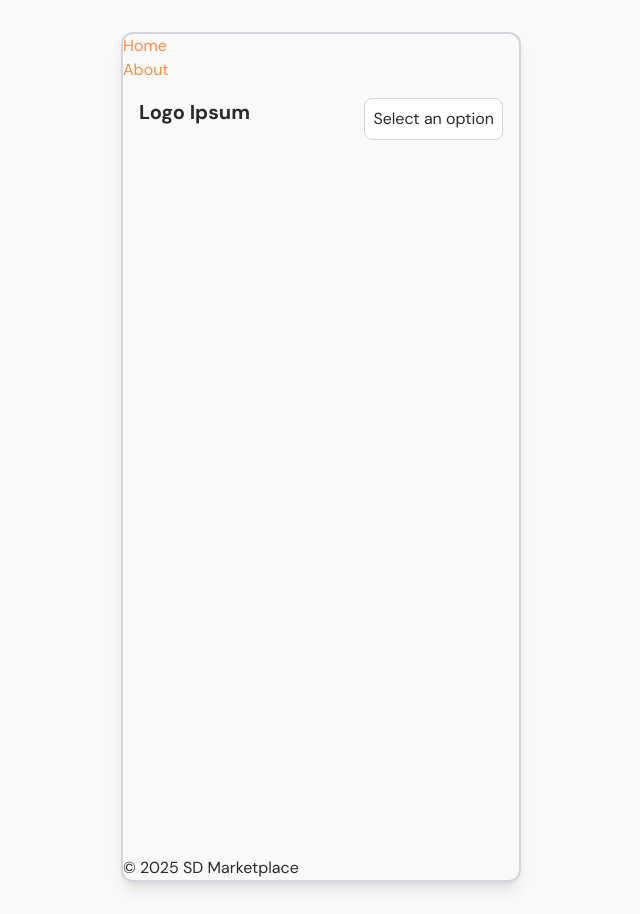
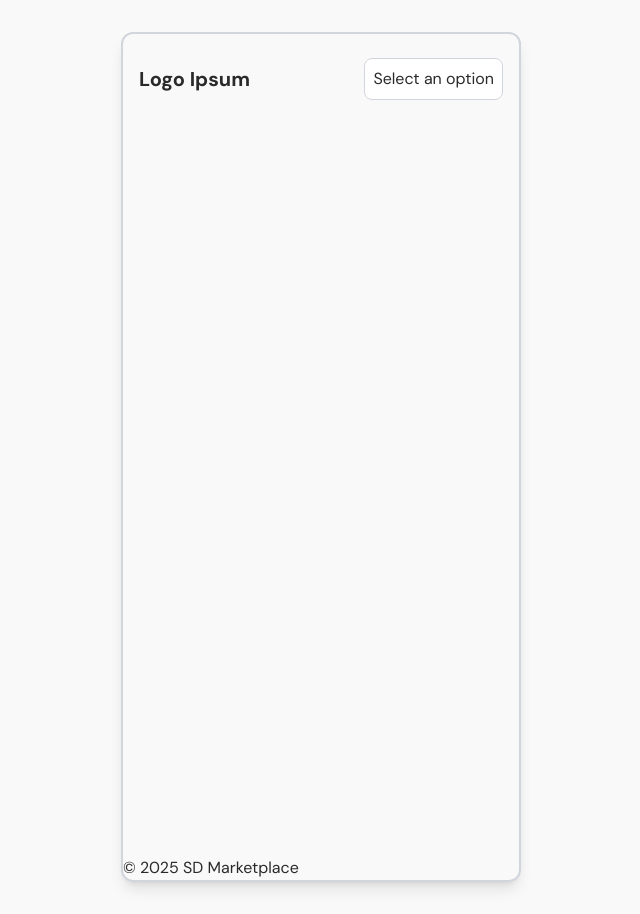
Before and after one commit to MaywedaDev/sd-marketplace-react, a React (Vite) app: page / in a window 1280 px wide. Shown: the whole page, without its empty margins (319-959 px from the left). Built offline with nearby package versions, Linux system fonts and the light colour scheme.

Commit message:
Updated home page

```diff
--- a/src/components/Layout/index.tsx
+++ b/src/components/Layout/index.tsx
@@ -1,21 +1,11 @@
 import React from "react";
-import { Outlet, Link } from "react-router-dom";
+import { Outlet } from "react-router-dom";
 
 const AppLayout: React.FC = () => {
   return (
     <div className="min-h-full flex flex-col w-full">
       <header>
-        <nav>
-          <ul>
-            <li>
-              <Link to="/">Home</Link>
-            </li>
-            <li>
-              <Link to="/about">About</Link>
-            </li>
-            {/* Add more navigation links as needed */}
-          </ul>
-        </nav>
+        <nav></nav>
       </header>
       <main className="flex-1">
         <Outlet />
--- a/src/pages/index.tsx
+++ b/src/pages/index.tsx
@@ -10,12 +10,12 @@ type SelectItemProps = {
 };
 
 export default function Home() {
-  const [stage, setStage] = React.useState(1);
+  const [stage] = React.useState(1);
 
   if (stage === 1) {
     return (
       <div className="w-full h-full px-4 flex flex-col">
-        <div className="w-full py-4 justify-between flex">
+        <div className="w-full py-6 justify-between items-center flex">
           <h2 className="text-xl font-bold">Logo Ipsum</h2>
 
           <Select.Root>
```
